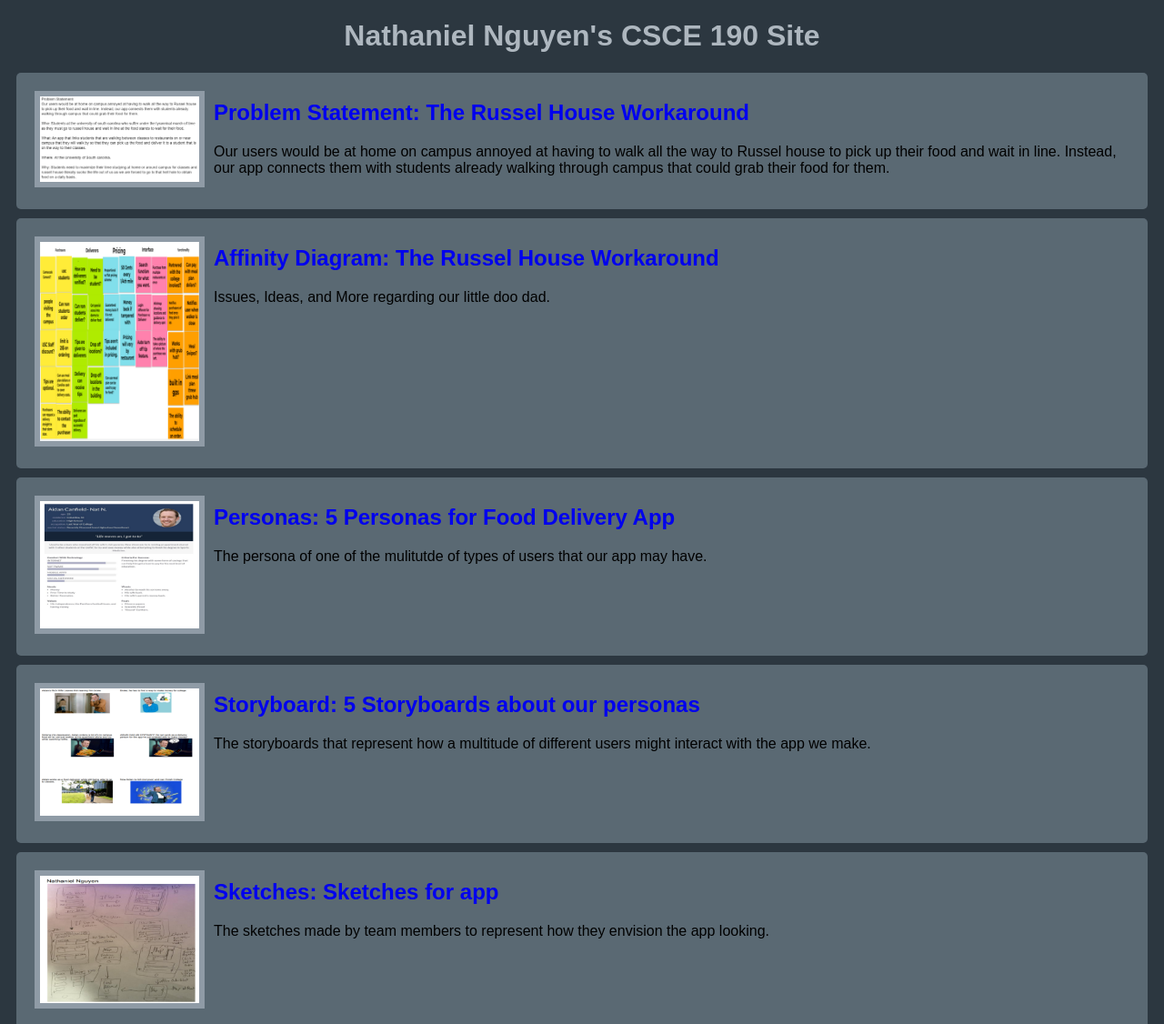
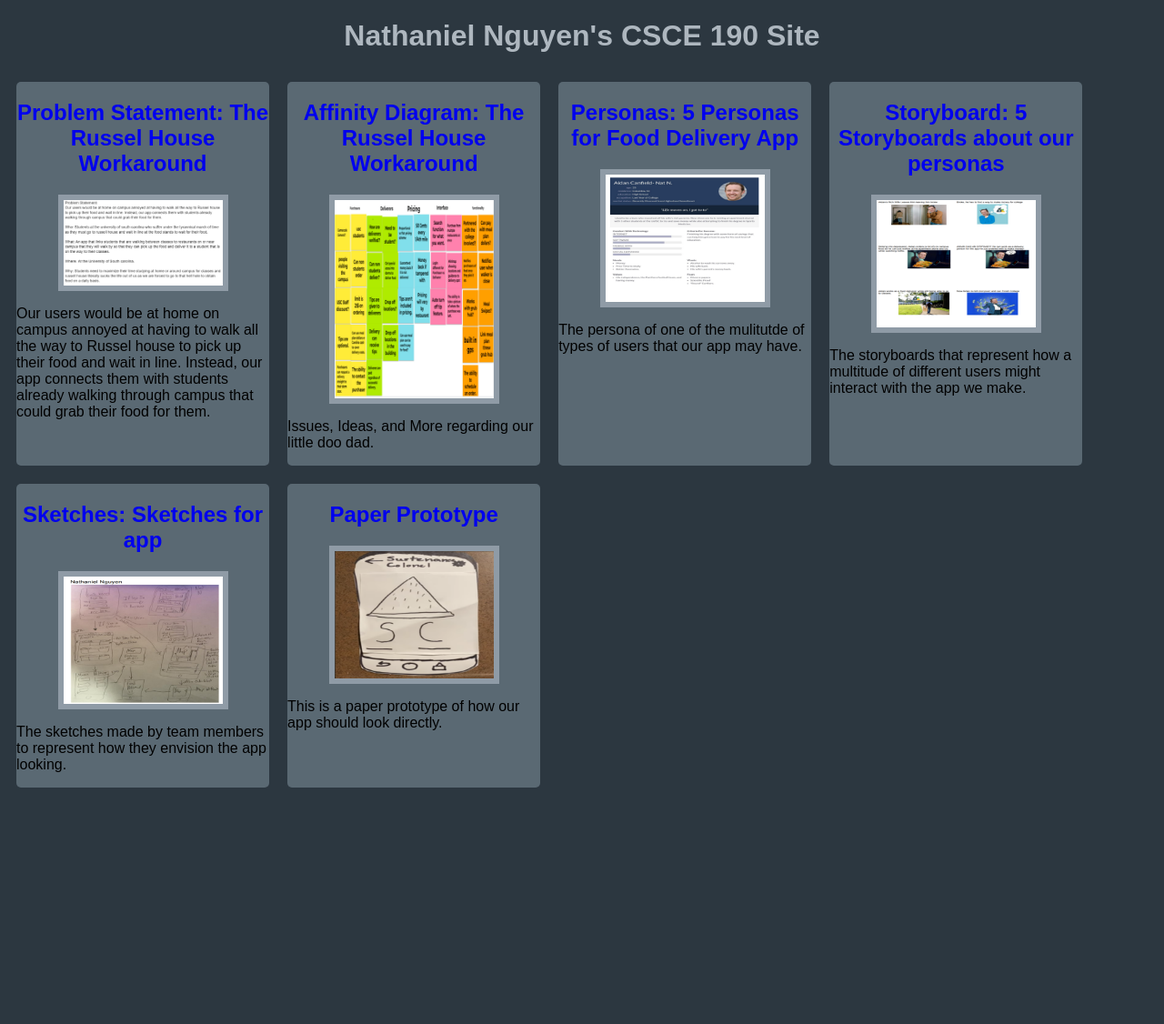
Before and after one commit to NathanielHNguyen/NathanielHNguyen.github.io, a plain HTML site: page index.html in a window 1280 px wide. Shown: the top 1126 px of the page at 91% size. After the commit the page ends 884 px from the top, so only its background shows below. Drawn offline with Linux system fonts and the light colour scheme.

Commit message:
Add files via upload

```diff
--- a/index.html
+++ b/index.html
@@ -7,58 +7,58 @@
     </head>
     <body>
         <h1>Nathaniel Nguyen's CSCE 190 Site</h1>
+    <div class="assignments">
             <!--Problem Statemnet Assignment-->
             <section class ="assignment">
+                <a href = "files/CSCE_190_ProblemStatement.pdf"><h2>Problem Statement: The Russel House Workaround</h2></a>
                 <a href = "files/CSCE_190_ProblemStatement.pdf"><img src = "images/ProblemStatement.PNG"></a>
-            <section class = "ass-details">
-                <a href = "files/CSCE_190_ProblemStatement.pdf"><h2>Problem Statement: The Russel House Workaround</h2></a>
                 <p>
                     Our users would be at home on campus annoyed at having to walk all the way to Russel house to pick up their food and wait in line. Instead, our app connects them with students already walking through campus that could grab their food for them.
                 </p>
             </section>
-        </section>
             <!--Affinity-->
             <section class ="assignment">
+                <a href = "files/CSCE_190_affinitydiagram.pdf"><h2>Affinity Diagram: The Russel House Workaround</h2></a>
                 <a href = "files/CSCE_190_affinitydiagram.pdf"><img src = "images/AffinityDiagram.PNG"></a>
-            <section class = "ass-details">
-                <a href = "files/CSCE_190_affinitydiagram.pdf"><h2>Affinity Diagram: The Russel House Workaround</h2></a>
                 <p>
                     Issues, Ideas, and More regarding our little doo dad.
                 </p>
             </section>
-        </section>
 
             <!--Personas-->
             <section class ="assignment">
+                <a href = "files/CSCE_190_personas.pdf"><h2>Personas: 5 Personas for Food Delivery App</h2></a>
                 <a href = "files/CSCE_190_personas.pdf"><img src = "images/PersonasImage.PNG"></a>
-            <section class = "ass-details">
-                <a href = "files/CSCE_190_personas.pdf"><h2>Personas: 5 Personas for Food Delivery App</h2></a>
                 <p>
                     The persona of one of the mulitutde of types of users that our app may have.
                 </p>
             </section>
-        </section>
 
             <!--Storyboard-->
             <section class ="assignment">
+                <a href = "files/CSCE_190_personas.pdf"><h2>Storyboard: 5 Storyboards about our personas</h2></a>
                 <a href = "files/CSCE 190 - Storyboards - Google Docs.pdf"><img src = "images/Storyboard.png"></a>
-            <section class = "ass-details">
-                <a href = "files/CSCE_190_personas.pdf"><h2>Storyboard: 5 Storyboards about our personas</h2></a>
                 <p>
                     The storyboards that represent how a multitude of different users might interact with the app we make.
                 </p>
             </section>
-        </section>
 
             <!--Sketches-->
             <section class ="assignment">
-            <a href = "files/CSCE 190 Sketches.pdf"><img src = "images/Sketches.png"></a>
-            <section class = "ass-details">
                 <a href = "files/CSCE 190 Sketches.pdf"><h2>Sketches: Sketches for app</h2></a>
-                <p>
+                <a href = "files/CSCE 190 Sketches.pdf"><img src = "images/Sketches.png"></a><p>
                     The sketches made by team members to represent how they envision the app looking.
                 </p>
             </section>
+
+            <!--Prototype-->
+            <section class ="assignment">
+                <a href = "https://www.youtube.com/watch?v=KksEvF44XoA&ab_channel=NatNguyen"><h2>Paper Prototype</h2></a>
+                <a href = "https://www.youtube.com/watch?v=KksEvF44XoA&ab_channel=NatNguyen"><img src = "images/Prototype.png "></a>
+                <p>
+                    This is a paper prototype of how our app should look directly.
+                </p>
             </section>
+        </div>
     </body>
 </html>
--- a/styles.css
+++ b/styles.css
@@ -2,9 +2,14 @@ body{
     background:#2C3740;
     font-family:Arial, Helvetica, sans-serif;
 }
+.assignments{
+    display: flex;
+    flex-wrap:wrap;
+
+}
 .assignment{
-    display: flex;
-    padding: 10px;
+    width: 22%;
+    padding: 20px 20;
     margin: 10px;
     background: #5A6973;
     border-radius: 5px;
@@ -14,6 +19,8 @@ body{
     width: 175px;
     margin: 10px;
     border:6px solid #8F9BA6;
+    display:block;
+    margin: auto;
 }
 
 .assignment img:hover{
@@ -24,6 +31,9 @@ h1{
     color:#AEB7BF;
     text-align: center;
 }
+h2{
+    text-align:center;
+}
 
 a{
     text-decoration: none;
```
Lines whose indentation alone changed are shown as unchanged.
